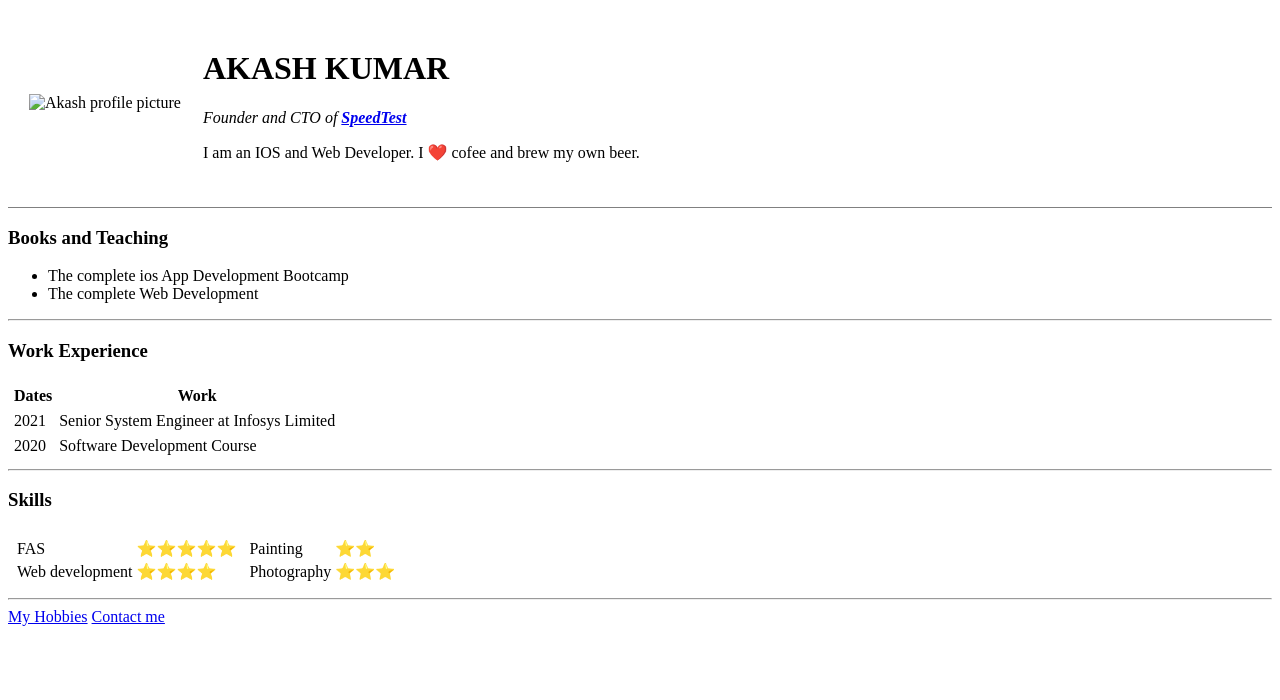
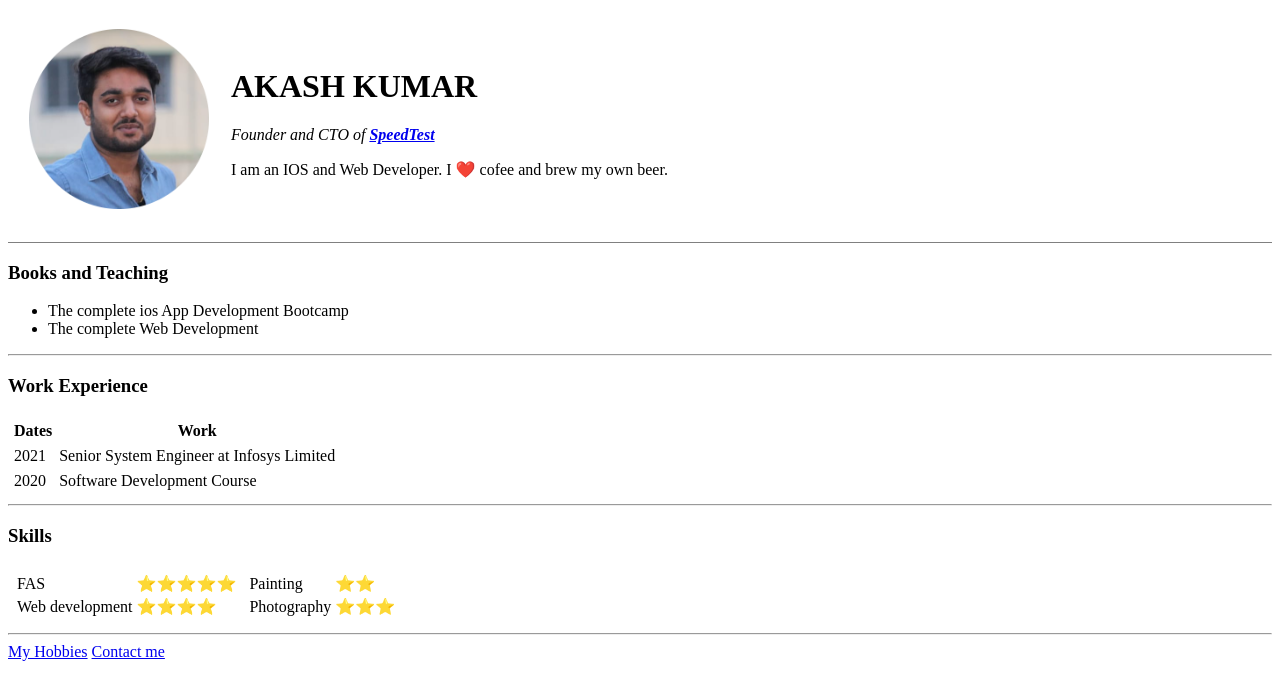
Before and after one commit to akashkumar2512/CV, a plain HTML site: page index.html in a window 1280 px wide. Drawn offline with Linux system fonts and the light colour scheme.

Commit message:
Update index.html

```diff
--- a/index.html
+++ b/index.html
@@ -9,7 +9,7 @@
 <body>
     <table cellspacing="20">
         <tr>
-            <td><img src="image.png" alt="Akash profile picture" width="180" height="180"></td>
+            <td><img src="image/image.png" alt="Akash profile picture" width="180" height="180"></td>
             <td>
                 <h1>AKASH KUMAR</h1>
                 <p><em>Founder and CTO of <strong><a href="https://www.speedtest.net/">SpeedTest</a></strong></em></p>
```
